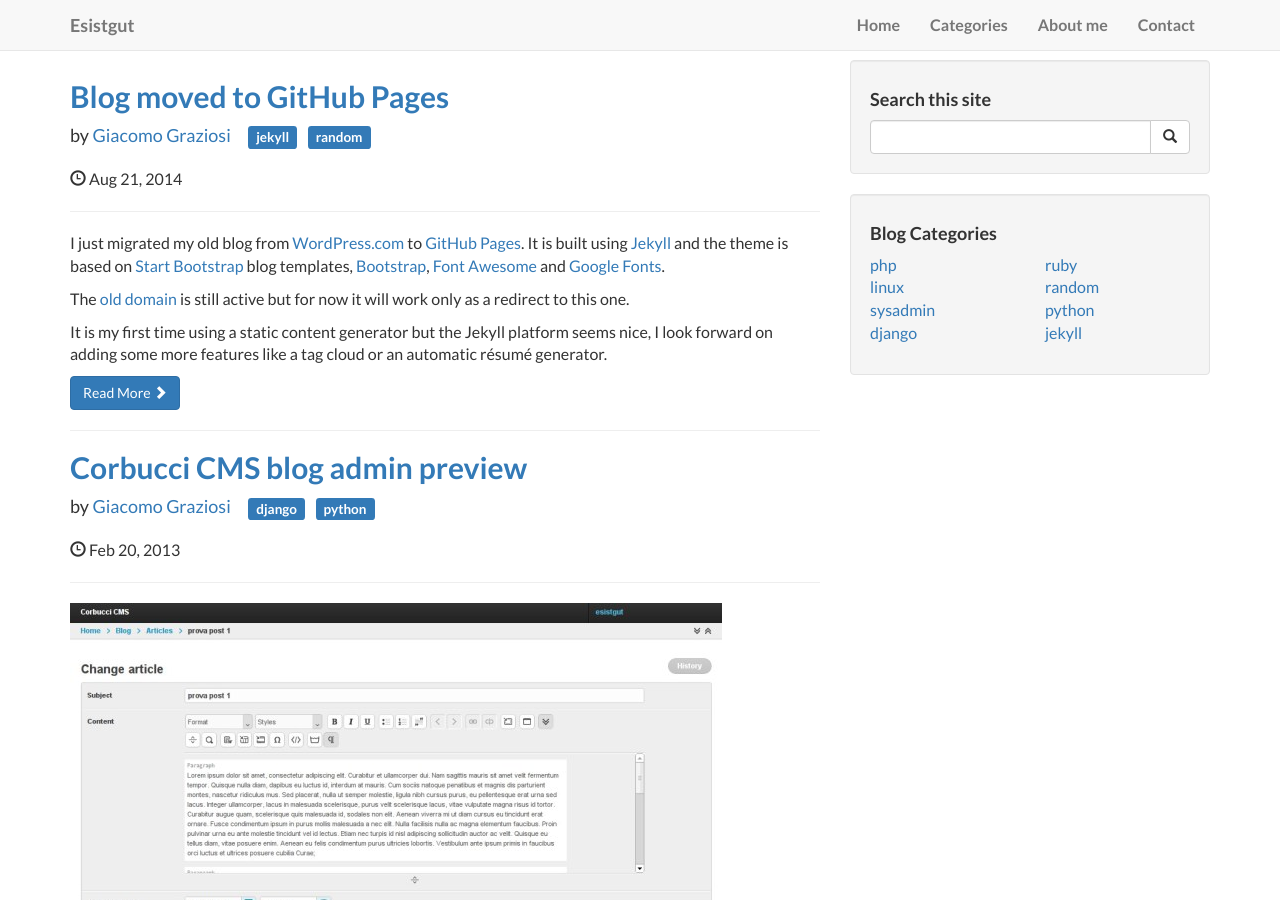
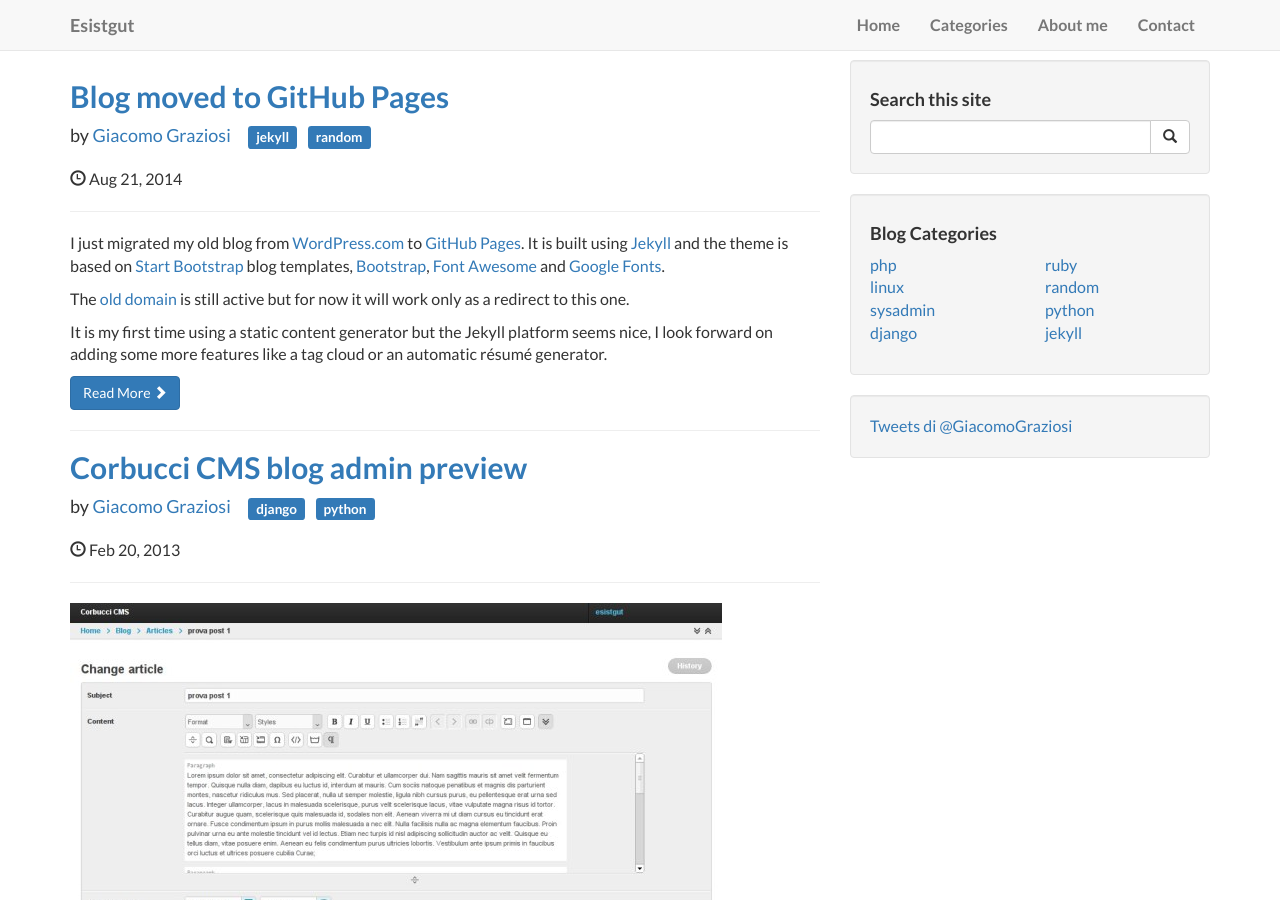
Before and after one commit to esistgut/esistgut.github.io, a Jekyll site: the page built from index.html, in a window 1280 px wide and 900 px high. Built offline with Jekyll 4.4.1, drawn with Linux system fonts in a browser that asks for light colours; nearby versions of some CDN libraries; the list of posts is cut into pages by our own code; comment, search, counter and statistics services are not loaded.

Commit message:
twitter timeline widget

```diff
--- a/_layouts/default.html
+++ b/_layouts/default.html
@@ -64,6 +64,13 @@
                     </div>
                     <!-- /.row -->
                 </div>
+                <div class="well">
+                    <a class="twitter-timeline" href="https://twitter.com/GiacomoGraziosi" data-widget-id="502522833688223744" data-chrome="nofooter transparent">Tweets di @GiacomoGraziosi</a>
+                    <script>!function(d,s,id){var js,fjs=d.getElementsByTagName(s)[0],p=/^http:/.test(d.location)?'http':'https';if(!d.getElementById(id)){js=d.createElement(s);js.id=id;js.src=p+"://platform.twitter.com/widgets.js";fjs.parentNode.insertBefore(js,fjs);}}(document,"script","twitter-wjs");</script>
+                </div>
+
+
+
 
                 <!-- Side Widget Well -->
                 <!--
--- a/css/main.css
+++ b/css/main.css
@@ -14,7 +14,6 @@
 
 body,h1,h2,h3,h4,h5,h6 {
 	font-family: "Lato", "Helvetica Neue", Helvetica, Arial, sans-serif;
-/*     font-weight: 700; */
 }
 
 footer {
```
